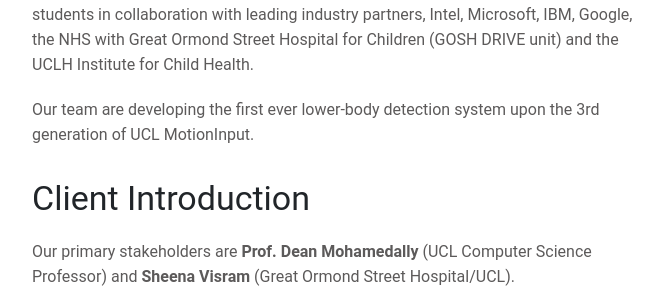
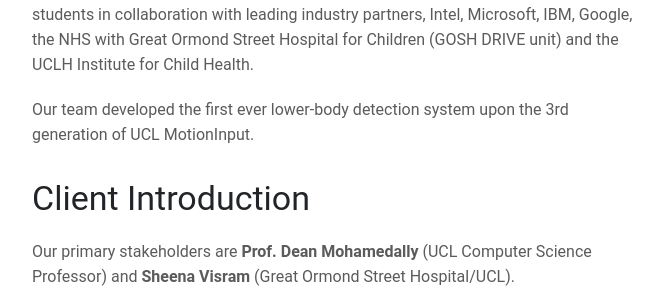
Before and after one commit to COMP0016-T32/comp0016-t32.github.io, a Jekyll site: the page built from requirements.md, in a window 1280 px wide and 900 px high, scrolled down 565 px. Shown: the part 160-452 px from the top of the window, without its empty margins (143-806 px from the left). Built offline with Jekyll 4.4.1, drawn with Linux system fonts in a browser that asks for light colours.

Commit message:
Changed grammar

```diff
--- a/requirements.md
+++ b/requirements.md
@@ -12,7 +12,7 @@ Computers have become an integral part of the gaming entertainment, providing ga
 
 UCL MotionInput (MI) is a major software package launched globally for touchless computer interactions of nearly all ranges of human movement using just a webcam and PC. MI is a gesture and speech-based recognition layer for interacting with operating systems, applications, and games via just a webcam and PC. It is a pioneering touchless computing technology developed by UCL Computer Science students in collaboration with leading industry partners, Intel, Microsoft, IBM, Google, the NHS with Great Ormond Street Hospital for Children (GOSH DRIVE unit) and the UCLH Institute for Child Health.
 
-Our team are developing the first ever lower-body detection system upon the 3rd generation of UCL MotionInput.
+Our team developed the first ever lower-body detection system upon the 3rd generation of UCL MotionInput.
 
 # Client Introduction
 Our primary stakeholders are **Prof. Dean Mohamedally** (UCL Computer Science Professor) and **Sheena Visram** (Great Ormond Street Hospital/UCL).
```
